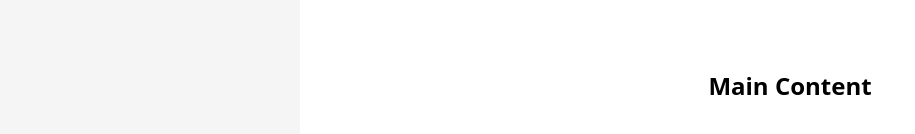
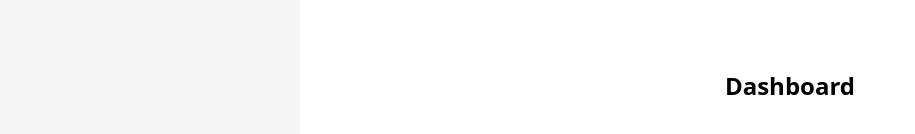
Before and after one commit to kimanthigregory/m-pesalizer, a React (Vite) app in the folder client/: page / in a window 1280 px wide. Shown: the part 314-448 px from the top of the page, without its empty margins (0-915 px from the left). Built offline with nearby package versions, Linux system fonts and the light colour scheme.

Commit message:
dashboard

```diff
--- a/client/src/App.jsx
+++ b/client/src/App.jsx
@@ -13,7 +13,7 @@ function App() {
 
       {/* Main Content */}
       <div className="flex-1 flex items-center justify-center">
-        <h1 className="text-2xl font-bold">Main Content</h1>
+        <h1 className="text-2xl font-bold">Dashboard</h1>
       </div>
     </div>
   );
```
